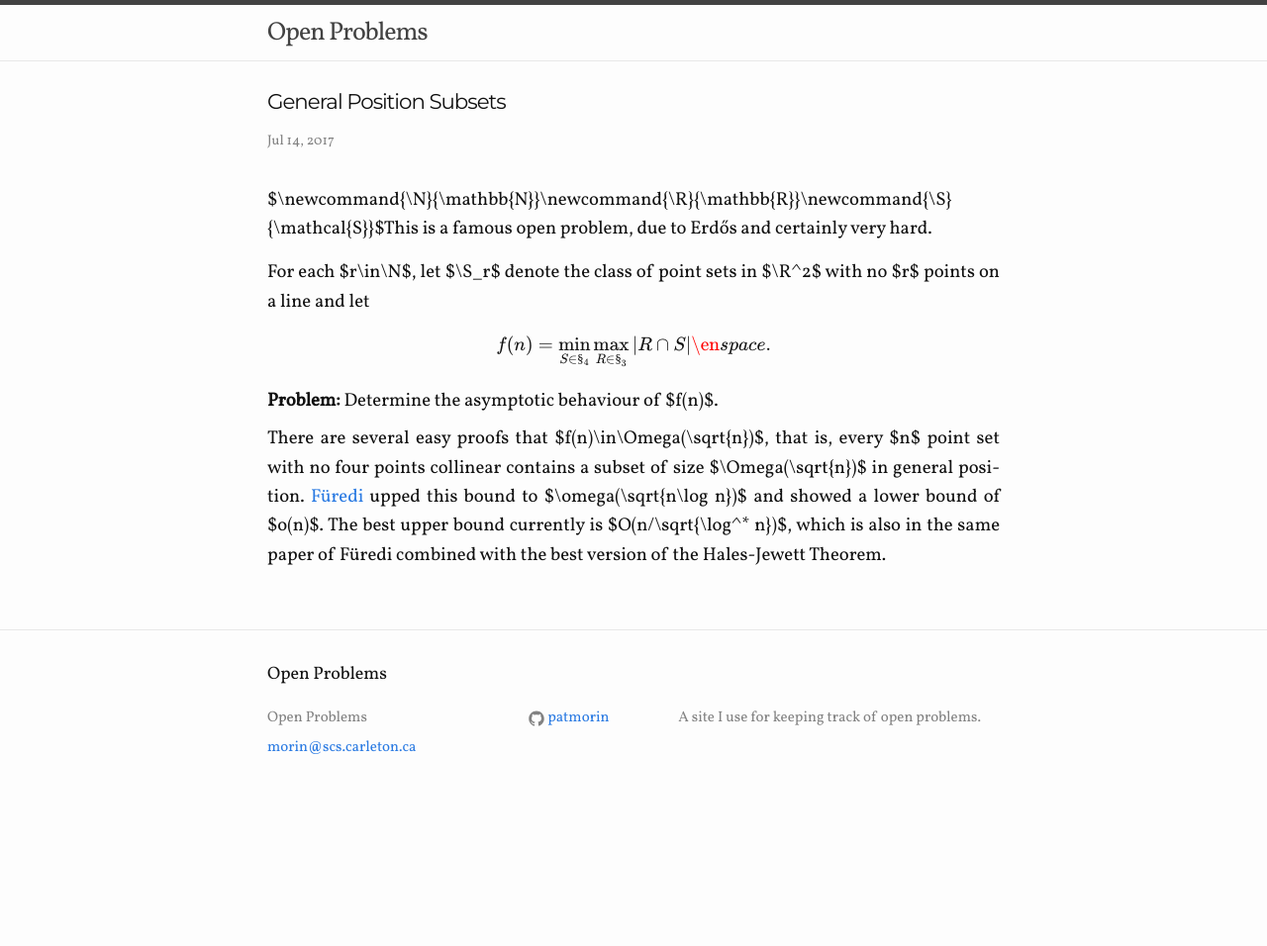
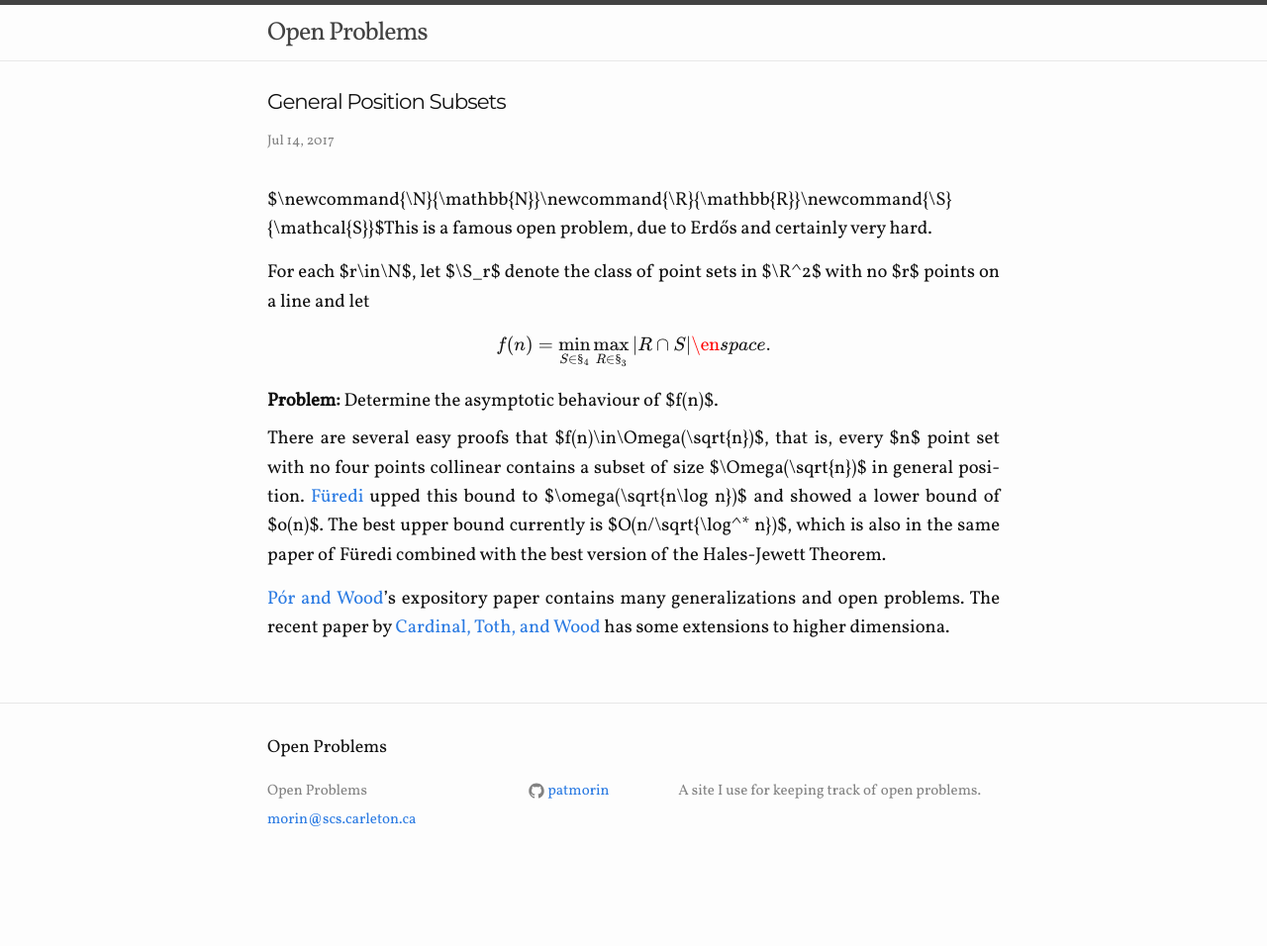
Before and after one commit to patmorin/patmorin.github.io, a Jekyll site: the page built from problems/no-three-four-on-a-line.md, in a window 1280 px wide. Shown: the whole page at 99% size. Built offline with Jekyll 4.4.1, drawn with Linux system fonts in a browser that asks for light colours; formulas are drawn with MathJax 3.

Commit message:
References

```diff
--- a/problems/no-three-four-on-a-line.md
+++ b/problems/no-three-four-on-a-line.md
@@ -16,4 +16,8 @@ For each $r\in\N$, let $\S\_r$ denote the class of point sets in $\R^2$ with no
 </div>
 There are several easy proofs that $f(n)\in\Omega(\sqrt{n})$, that is, every $n$ point set with no four points collinear contains a subset of size $\Omega(\sqrt{n})$ in general position.  [Füredi][furedi] upped this bound to $\omega(\sqrt{n\log n})$ and showed a lower bound of $o(n)$.  The best upper bound currently is $O(n/\sqrt{\log^* n})$, which is also in the same paper of Füredi combined with the best version of the Hales-Jewett Theorem.
 
+[Pór and Wood][por-wood]'s expository paper contains many generalizations and open problems.  The recent paper by [Cardinal, Toth, and Wood][cardinal-etal] has some extensions to higher dimensiona.
+
 [furedi]:http://www.math.uiuc.edu/~z-furedi/PUBS/furedi_3-indep-sets-on-plane.pdf
+[cardinal-etal]:https://dx.doi.org/10.1007/s00022-016-0323-5
+[por-wood]:http://dx.doi.org/10.20382/jocg.v1i1a3
```
